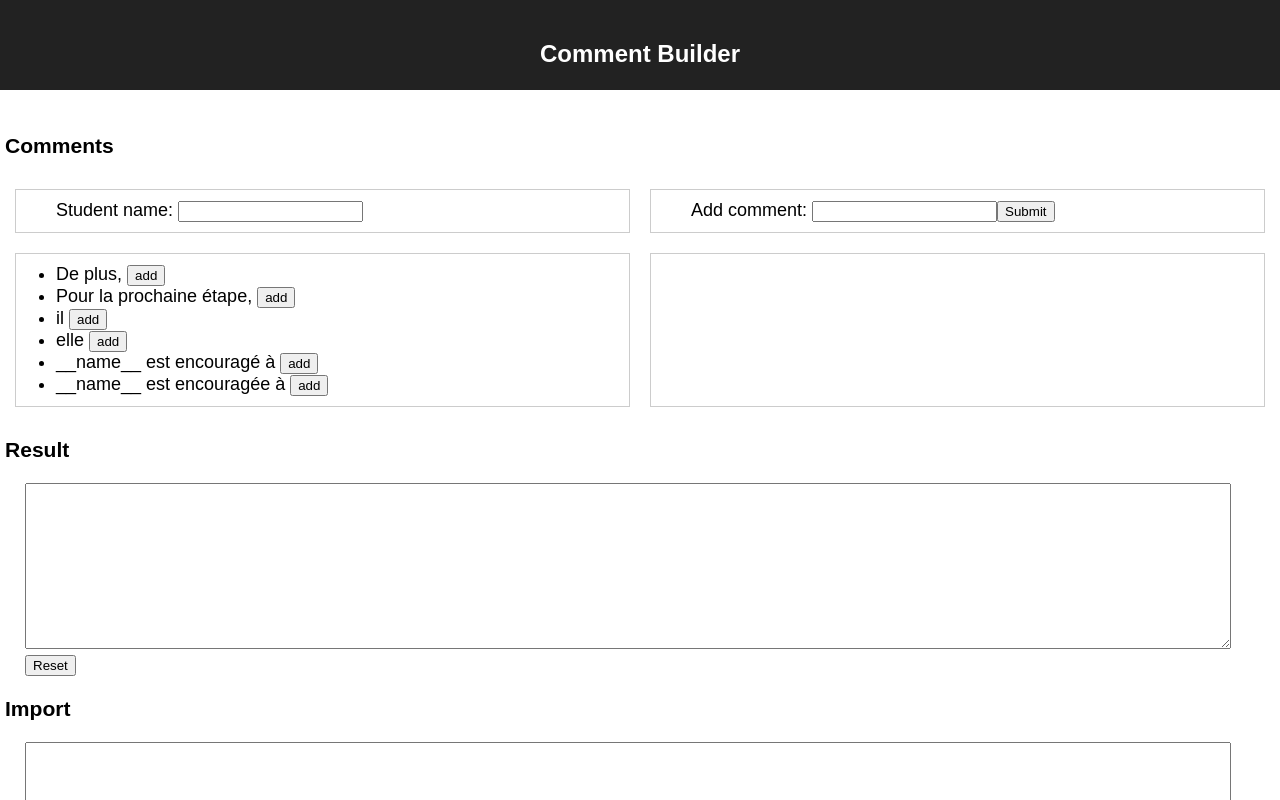
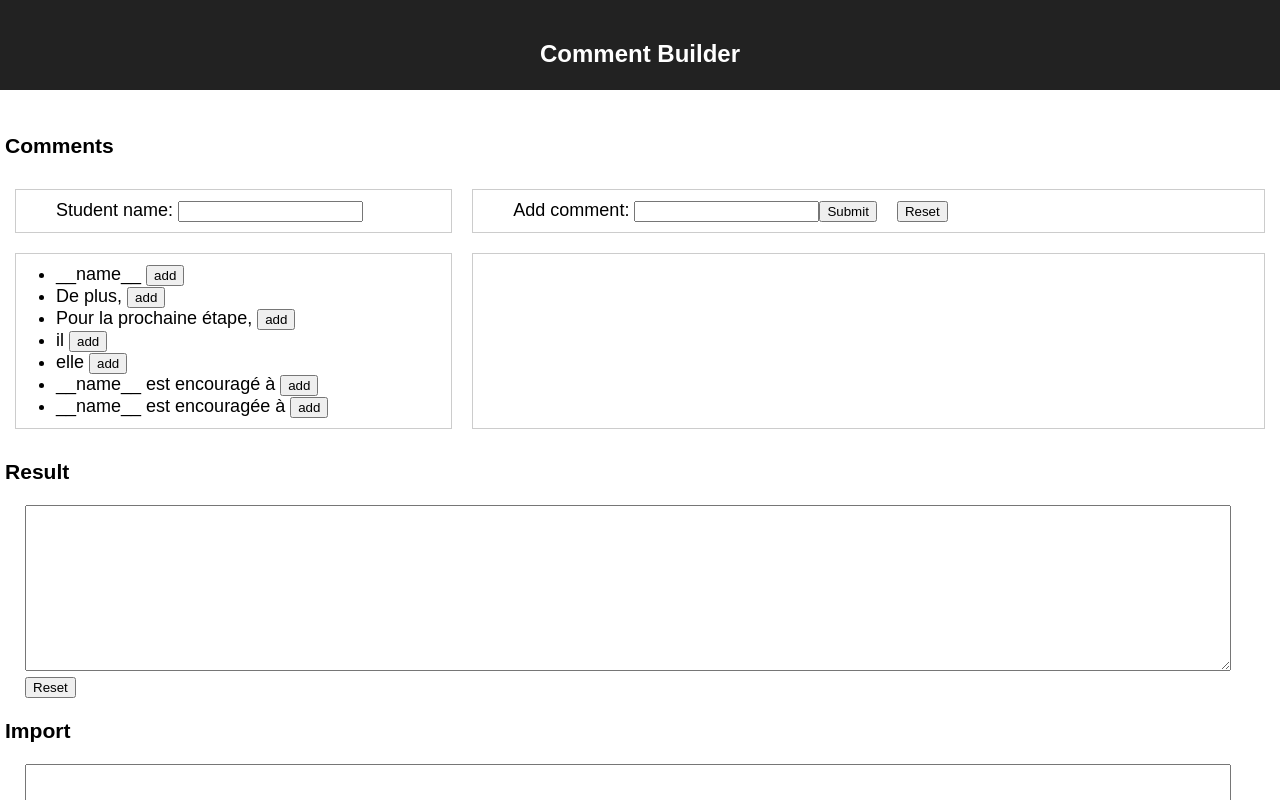
Before and after one commit to smably/comment-builder, a React (Create React App) app: page / in a window 1280 px wide. Shown: the top 800 px of the page. Built offline with nearby package versions, Linux system fonts and the light colour scheme.

Commit message:
Add reset button

```diff
--- a/src/App.css
+++ b/src/App.css
@@ -31,6 +31,10 @@
   padding: 10px 40px;
 }
 
+.columns > .bigColumn {
+  flex: 2;
+}
+
 .import-text {
   width: 1200px;
   height: 480px;
--- a/src/CommentBucketBuilder.js
+++ b/src/CommentBucketBuilder.js
@@ -6,7 +6,8 @@ class CommentBucketBuilder extends React.Component {
     this.state = {
       value: '',
       name: '',
-      comments: ['De plus,', 'Pour la prochaine étape,', 'il', 'elle', '__name__ est encouragé à', '__name__ est encouragée à'],
+      gender: '',
+      comments: ['__name__', 'De plus,', 'Pour la prochaine étape,', 'il', 'elle', '__name__ est encouragé à', '__name__ est encouragée à'],
       customComments: [],
       result: '',
     };
@@ -63,11 +64,13 @@ class CommentBucketBuilder extends React.Component {
 
   renderNewCommentForm() {
     return (
-      <form onSubmit={this.handleSubmit}>
+      <form className='bigColumn' onSubmit={this.handleSubmit}>
         <label>
           Add comment: <input type="text" value={this.state.value} onChange={this.handleChange} />
         </label>
         <input type="submit" value="Submit" />
+        &nbsp;&nbsp;&nbsp;&nbsp;
+        <button onClick={() => this.setState({ customComments: [] })}>Reset</button>
       </form>
     );
   }
@@ -99,17 +102,17 @@ class CommentBucketBuilder extends React.Component {
           <ul>
             {this.state.comments.map((comment, i) => {
               return (
-                <li key={comment}>
+                <li key={`comment-${comment}`}>
                   {comment}{' '}
                   <button onClick={() => this.addToResult(comment)}>add</button>
                 </li>
               );
             })}
           </ul>
-          <ul>
+          <ul className='bigColumn'>
             {this.state.customComments.map((comment, i) => {
               return (
-                <li key={comment}>
+                <li key={`customComment-${comment}`}>
                   {comment}{' '}
                   <button onClick={() => this.addToResult(comment)}>add</button>
                   <button onClick={() => this.remove(comment)}>delete</button>
```
